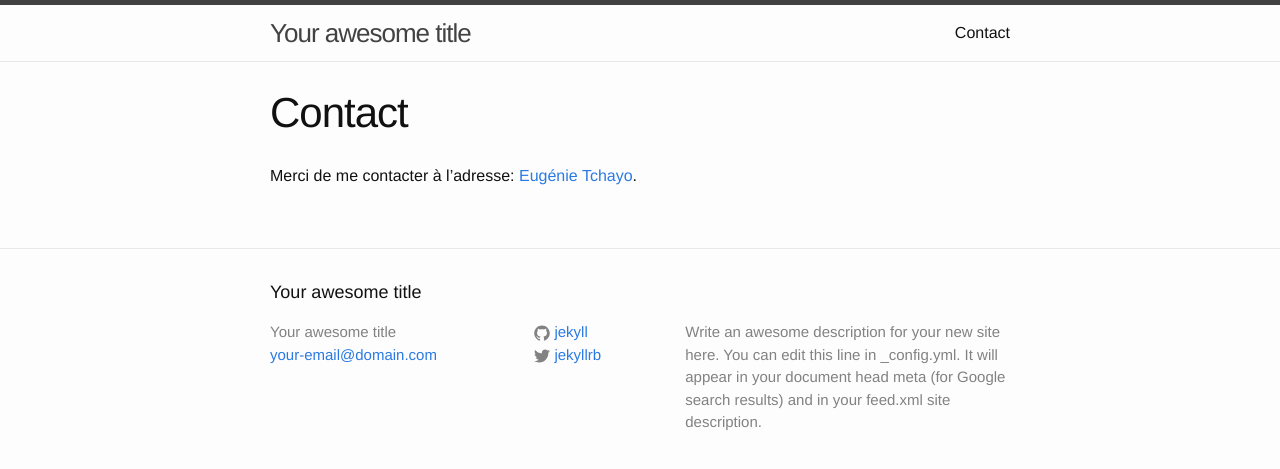
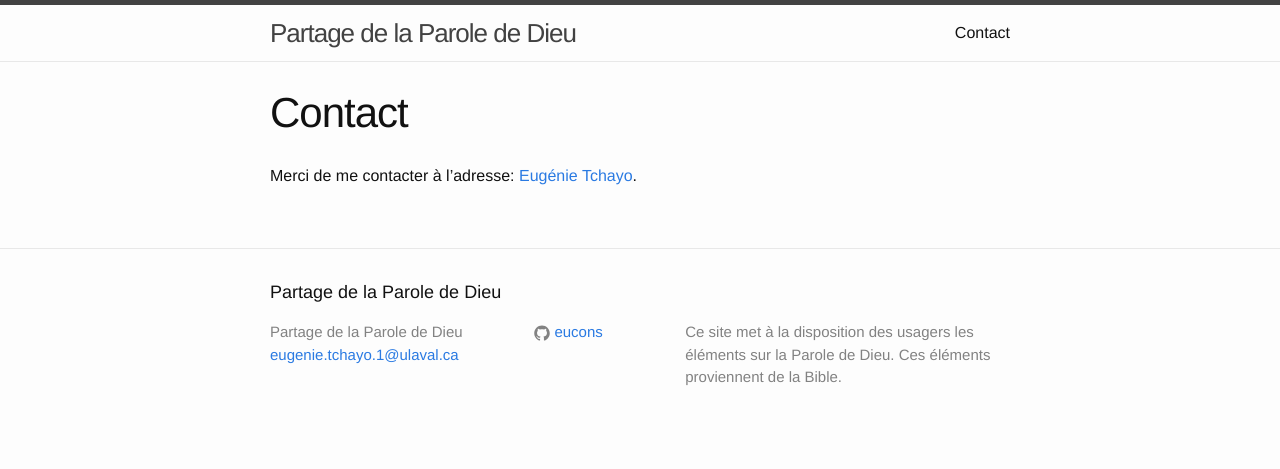
Before and after one commit to eucons/eucons.github.io, a Jekyll site: the page built from about.md, in a window 1280 px wide. Shown: the top 469 px of the page. Built offline with Jekyll 4.4.1, drawn with Linux system fonts in a browser that asks for light colours.

Commit message:
Update _config.yml

```diff
--- a/_config.yml
+++ b/_config.yml
@@ -6,16 +6,13 @@
 # 'jekyll serve'. If you change this file, please restart the server process.
 
 # Site settings
-title: Your awesome title
-email: your-email@domain.com
+title: Partage de la Parole de Dieu
+email: eugenie.tchayo.1@ulaval.ca
 description: > # this means to ignore newlines until "baseurl:"
-  Write an awesome description for your new site here. You can edit this
-  line in _config.yml. It will appear in your document head meta (for
-  Google search results) and in your feed.xml site description.
+  Ce site met à la disposition des usagers les éléments sur la Parole de Dieu. Ces éléments proviennent de la Bible.
 baseurl: "" # the subpath of your site, e.g. /blog
-url: "http://yourdomain.com" # the base hostname & protocol for your site
-twitter_username: jekyllrb
-github_username:  jekyll
+url: "http://www.partagelaparolededieu.com" # the base hostname & protocol for your site
+github_username:  eucons
 
 # Build settings
 markdown: kramdown
```
